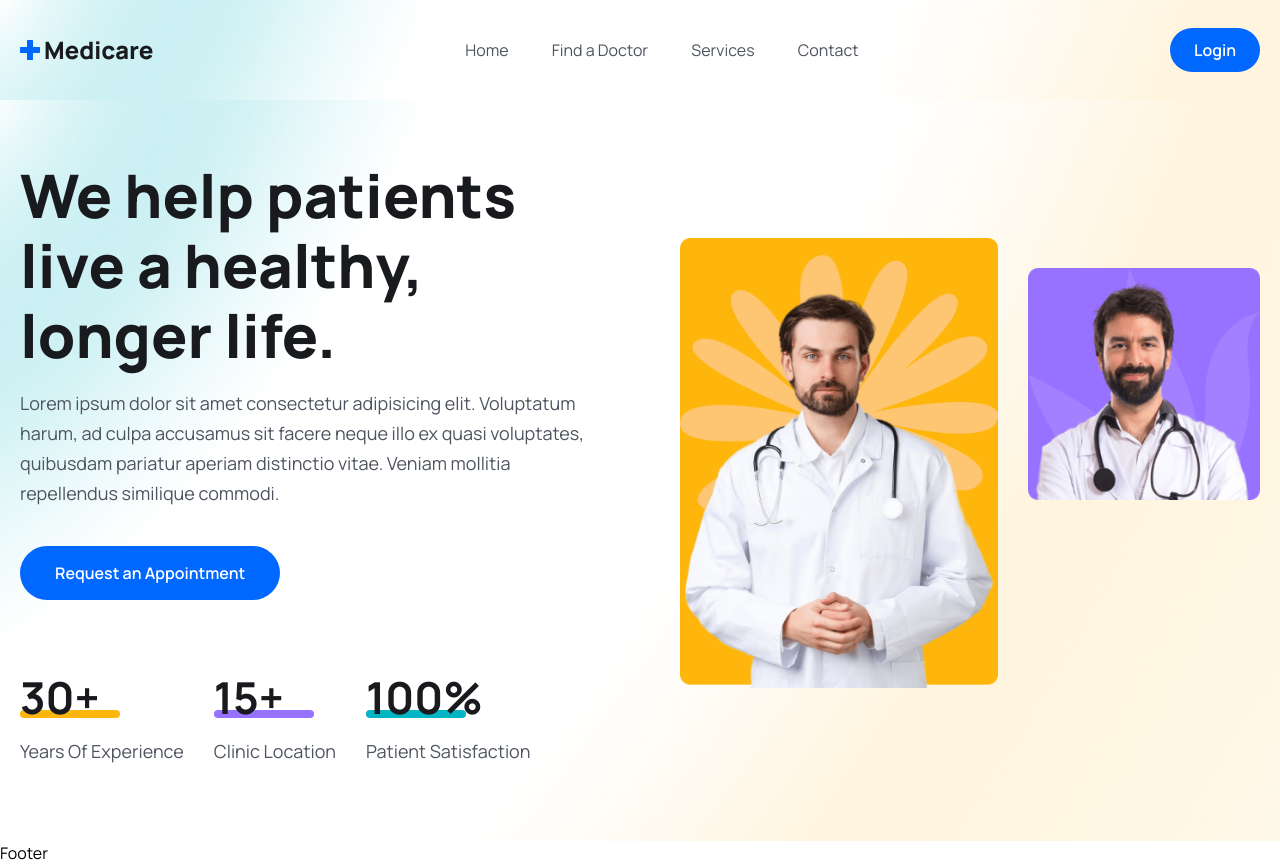
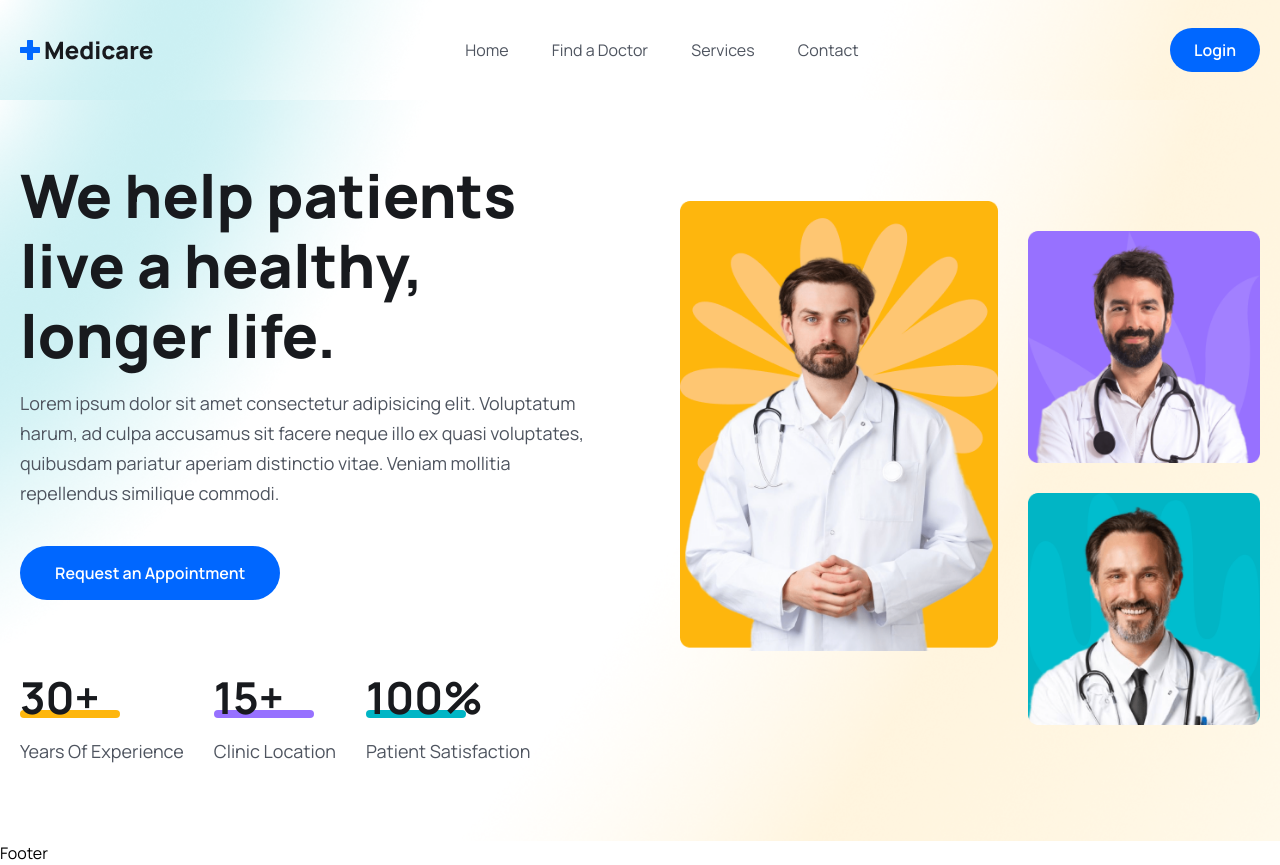
Before and after one commit to aroraadivya/Mern-Stack-Medicare, a React (Vite) app in the folder frontend/: page / in a window 1280 px wide. Built offline with nearby package versions, Linux system fonts and the light colour scheme.

Commit message:
hero img 3

```diff
--- a/frontend/src/pages/Home.jsx
+++ b/frontend/src/pages/Home.jsx
@@ -1,6 +1,7 @@
 import React from 'react';
 import heroImg01 from '../assets/images/hero-img01.png';
 import heroImg02 from '../assets/images/hero-img02.png';
+import heroImg03 from '../assets/images/hero-img03.png';
 
 const Home = () => {
     return <>
@@ -57,6 +58,7 @@ const Home = () => {
                     </div>
                     <div className='mt-[30px]'>
                         <img src={heroImg02} alt='' className='w-full mb-[30px]'></img>
+                        <img src={heroImg03} alt='' className='w-full'></img>
                     </div>
                 </div>
             </div>
```
